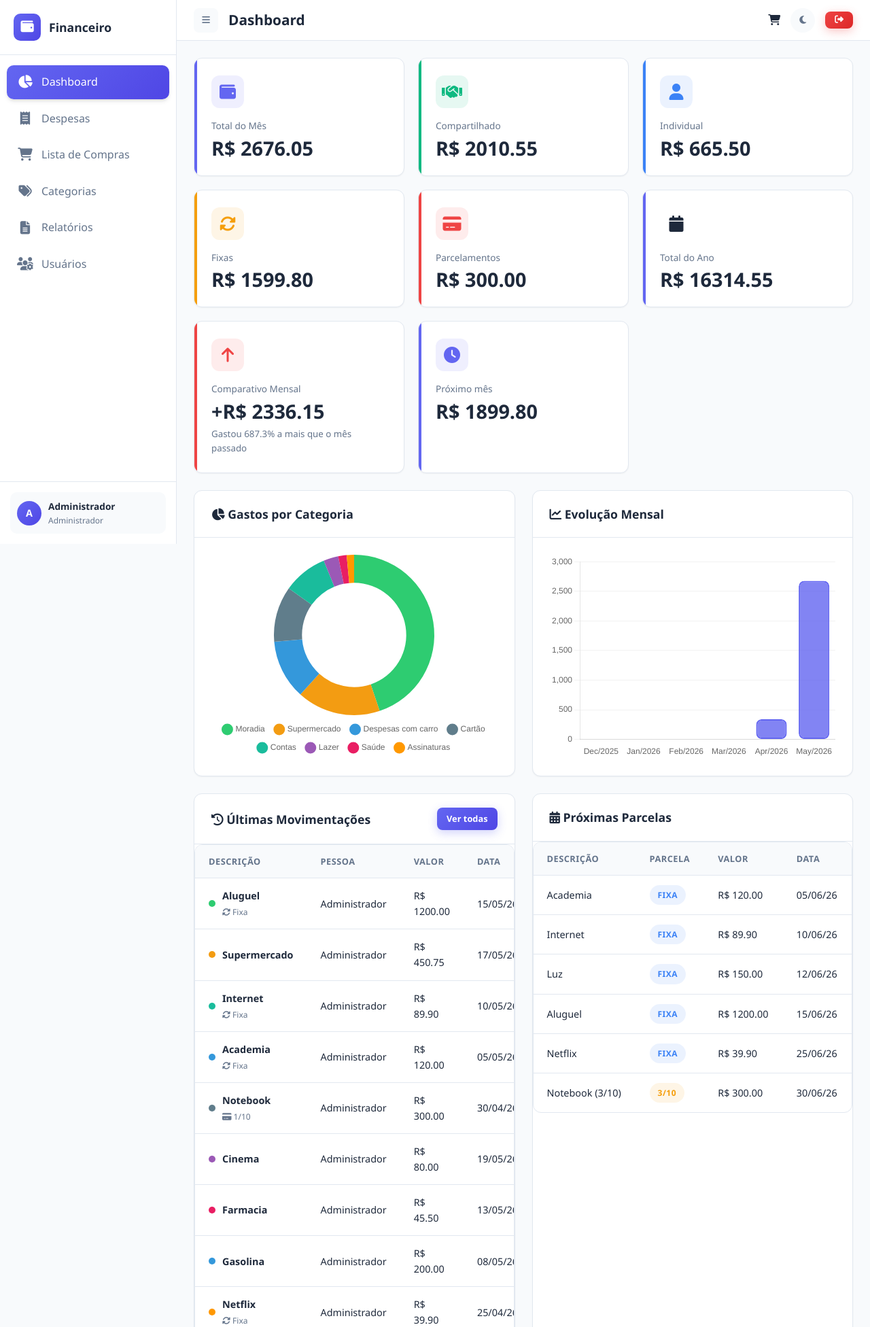
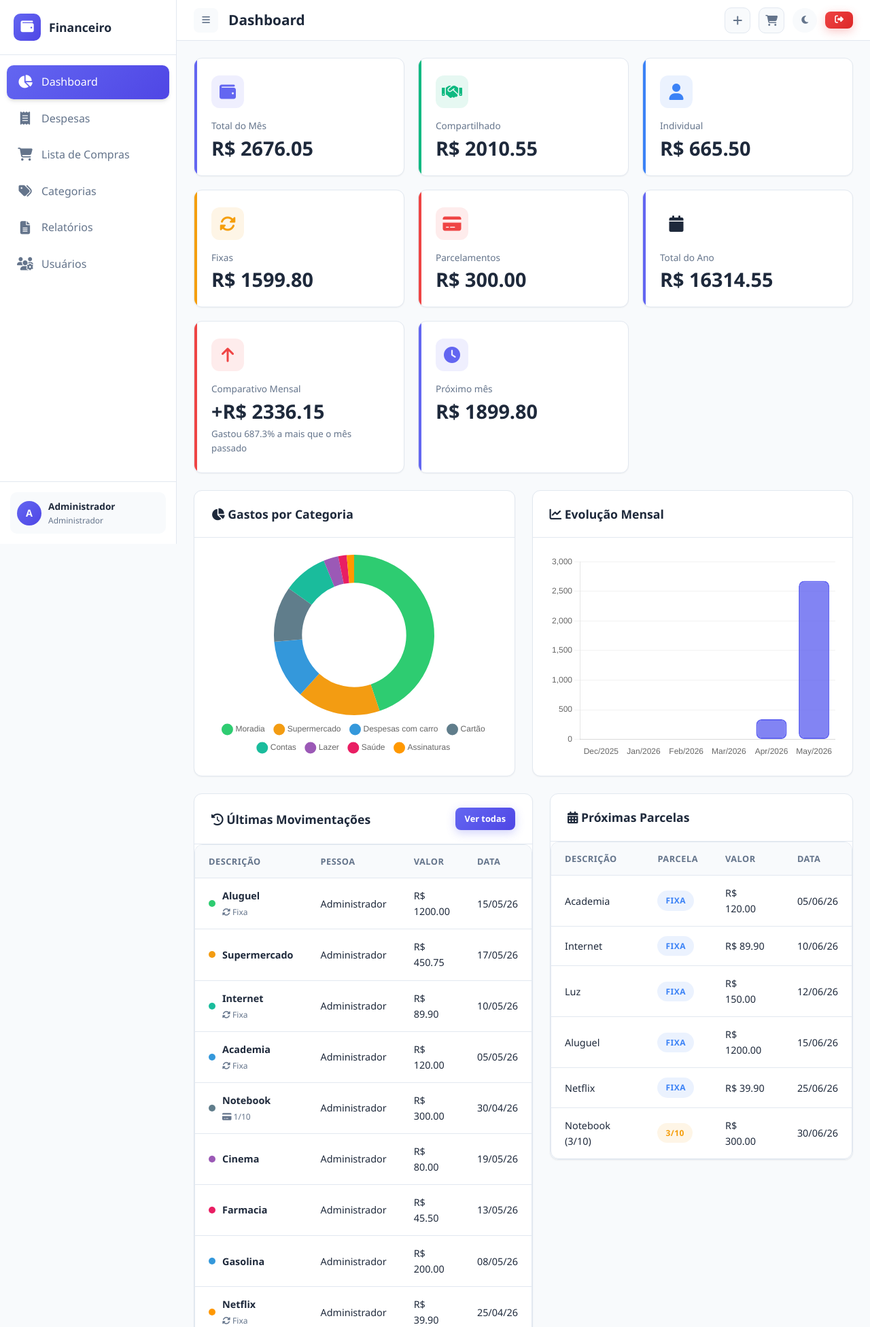
Before and after one commit to LovanGoulart/financeiro-familia, a Flask app: page /dashboard in a window 1280 px wide. Shown: the top 1952 px of the page at 68% size. Run offline with Flask 3, Linux system fonts and the light colour scheme; a user stored in the database is signed in; data comes from the database, SQL or seed files in the repository; both versions use the stored data as it was after the commit.

Commit message:
adiciona botão rápido de nova despesa no header
 Adicionado botão "+" para criar nova despesa
- Mantido padrão visual igual ao botão de compras
- Removida cor azul fixa do botão
- Destaque ativo apenas quando a rota estiver selecionada
- Ajustado posicionamento da dashboard e sticky card
- Mantidas todas as funcionalidades existentes

```diff
--- a/static/css/style.css
+++ b/static/css/style.css
@@ -326,10 +326,34 @@ button {
     color: var(--text-primary);
 }
 
+/* ==============================================================================
+   HEADER ACTIONS
+   ============================================================================== */
+
 .header-right {
     display: flex;
     align-items: center;
-    gap: 15px;
+    gap: 12px;
+}
+
+.header-icon {
+    width: 38px;
+    height: 38px;
+    border-radius: 10px;
+    display: flex;
+    align-items: center;
+    justify-content: center;
+    background: var(--bg-primary);
+    color: var(--text-secondary);
+    transition: var(--transition);
+    border: 1px solid var(--border-color);
+}
+
+.header-icon:hover,
+.header-icon.active {
+    background: linear-gradient(135deg, var(--primary), var(--primary-dark));
+    color: white;
+    box-shadow: var(--shadow);
 }
 
 .theme-toggle {
@@ -364,7 +388,7 @@ button {
     border: 1px solid var(--border-color);
     box-shadow: var(--shadow-sm);
     transition: var(--transition);
-    overflow: hidden;
+    overflow: visible;
 }
 
 .card:hover {
@@ -1084,3 +1108,54 @@ textarea.form-control {
         border: 1px solid #ddd;
     }
 }
+
+/* ==============================================================================
+   DASHBOARD - CARD FIXO PROXIMAS PARCELAS
+   ============================================================================== */
+
+.dashboard-tables {
+    display: grid;
+    grid-template-columns: 1fr 420px;
+    gap: 25px;
+    align-items: start;
+
+    /* IMPORTANTE */
+    overflow: visible !important;
+}
+
+.dashboard-tables > * {
+    overflow: visible !important;
+    min-height: 0;
+}
+
+.sticky-card {
+    position: sticky;
+    top: 180px;
+    align-self: start;
+
+    /* IMPORTANTE */
+    overflow: visible !important;
+}
+
+/* Evita quebrar sticky */
+.main-content,
+.content-area,
+.card,
+.card-body,
+.grid-2 {
+    overflow: visible !important;
+}
+
+/* MOBILE */
+@media (max-width: 1024px) {
+
+    .dashboard-tables {
+        grid-template-columns: 1fr;
+    }
+
+    .sticky-card {
+        position: relative;
+        top: 0;
+    }
+
+}
--- a/templates/base.html
+++ b/templates/base.html
@@ -18,6 +18,80 @@
     <link rel="stylesheet" href="{{ url_for('static', filename='css/style.css') }}">
 
     {% block extra_css %}{% endblock %}
+
+<style>
+#backToTop {
+    position: fixed;
+    bottom: 25px;
+    right: 25px;
+    width: 50px;
+    height: 50px;
+    border: none;
+    border-radius: 50%;
+    background: linear-gradient(135deg, #6366f1, #4f46e5);
+    color: white;
+    font-size: 18px;
+    cursor: pointer;
+    display: none;
+    align-items: center;
+    justify-content: center;
+    box-shadow: 0 8px 20px rgba(99, 102, 241, 0.3);
+    z-index: 9999;
+    transition: all 0.3s ease;
+}
+
+#backToTop:hover {
+    transform: translateY(-4px) scale(1.05);
+    box-shadow: 0 12px 25px rgba(99, 102, 241, 0.4);
+}
+
+/* CARD FIXO DURANTE A ROLAGEM */
+.sticky-installments {
+    position: sticky;
+    top: 20px;
+    align-self: flex-start;
+}
+
+/* MELHORA NO GRID */
+.grid-2 {
+    display: grid;
+    grid-template-columns: 1fr 1fr;
+    gap: 25px;
+    align-items: start;
+}
+
+/* RESPONSIVO */
+@media (max-width: 900px) {
+    .sticky-installments {
+        position: static;
+    }
+}
+
+.dashboard-tables {
+    display: grid;
+    grid-template-columns: 1fr 1fr;
+    gap: 25px;
+    align-items: start;
+}
+
+.sticky-card {
+    position: sticky;
+    top: 20px;
+    height: fit-content;
+}
+
+@media (max-width: 900px) {
+    .dashboard-tables {
+        grid-template-columns: 1fr;
+    }
+
+    .sticky-card {
+        position: static;
+    }
+}
+
+</style>
+
 </head>
 <body>
     <!-- Loading Screen -->
@@ -100,15 +174,31 @@
                     <h1 class="page-title">{% block page_title %}Dashboard{% endblock %}</h1>
                 </div>
                 <div class="header-right">
-                    <a href="{{ url_for('shopping') }}" class="{% if request.endpoint in ['shopping'] %}active{% endif %}">
+
+    <!-- BOTÃO NOVA DESPESA -->
+    <a href="{{ url_for('add_expense') }}"
+       class="header-icon {% if request.endpoint in ['add_expense'] %}active{% endif %}"
+       title="Adicionar despesa">
+        <i class="fas fa-plus"></i>
+    </a>
+
+    <!-- LISTA DE COMPRAS -->
+    <a href="{{ url_for('shopping') }}"
+       class="header-icon {% if request.endpoint in ['shopping'] %}active{% endif %}"
+       title="Lista de compras">
         <i class="fas fa-shopping-cart"></i>
     </a>
+
+    <!-- TEMA -->
     <button class="theme-toggle" type="button" title="Alternar tema">
         <i class="fas fa-moon"></i>
     </button>
+
+    <!-- LOGOUT -->
     <a href="{{ url_for('logout') }}" class="btn btn-sm btn-danger" title="Sair">
         <i class="fas fa-sign-out-alt"></i>
     </a>
+
 </div>
             </header>
 
--- a/templates/dashboard.html
+++ b/templates/dashboard.html
@@ -360,7 +360,7 @@
 </div>
 
 <!-- TABELAS -->
-<div class="grid-2" style="margin-top: 25px;">
+<div class="grid-2 dashboard-tables" style="margin-top: 25px;">
 
     <!-- ULTIMAS MOVIMENTACOES -->
     <div class="card">
@@ -480,7 +480,7 @@
     </div>
 
     <!-- PROXIMAS PARCELAS -->
-    <div class="card">
+    <div class="card sticky-card">
 
         <div class="card-header">
 
@@ -568,7 +568,7 @@
 
 </div>
 
-<!-- LISTA DE COMPRAS -->
+<!-- LISTA DE COMPRAS
 <div class="card" style="margin-top: 25px;">
 
     <div class="card-header">
@@ -632,6 +632,6 @@
 
     </div>
 
-</div>
+</div>-->
 
 {% endblock %}
--- a/templates/login.html
+++ b/templates/login.html
@@ -37,7 +37,7 @@
 
             <div class="login-link">
                 <p>Ainda não tem conta? <a href="{{ url_for('register') }}">Cadastre sua família</a></p>
-                <p style="margin-top: 10px;"><a href="{{ url_for('forgot_password') }}">Esqueceu a senha?</a></p>
+                <!--<p style="margin-top: 10px;"><a href="{{ url_for('forgot_password') }}">Esqueceu a senha?</a></p>-->
             </div>
         </div>
     </div>
```
Also changed, not shown: other parts of templates/base.html (+0 -27 lines), database/finance.db. Lines whose indentation alone changed are shown as unchanged.
